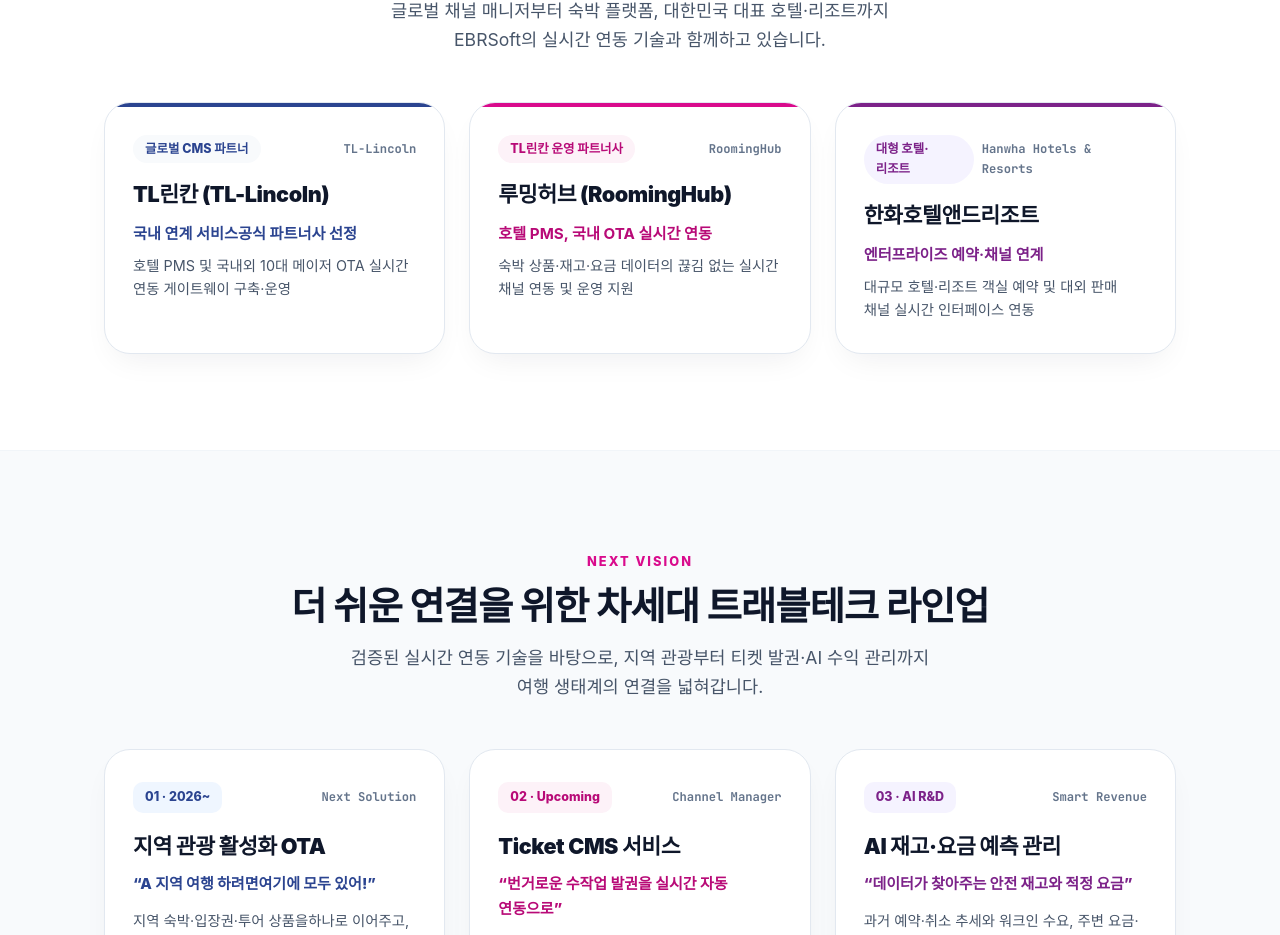
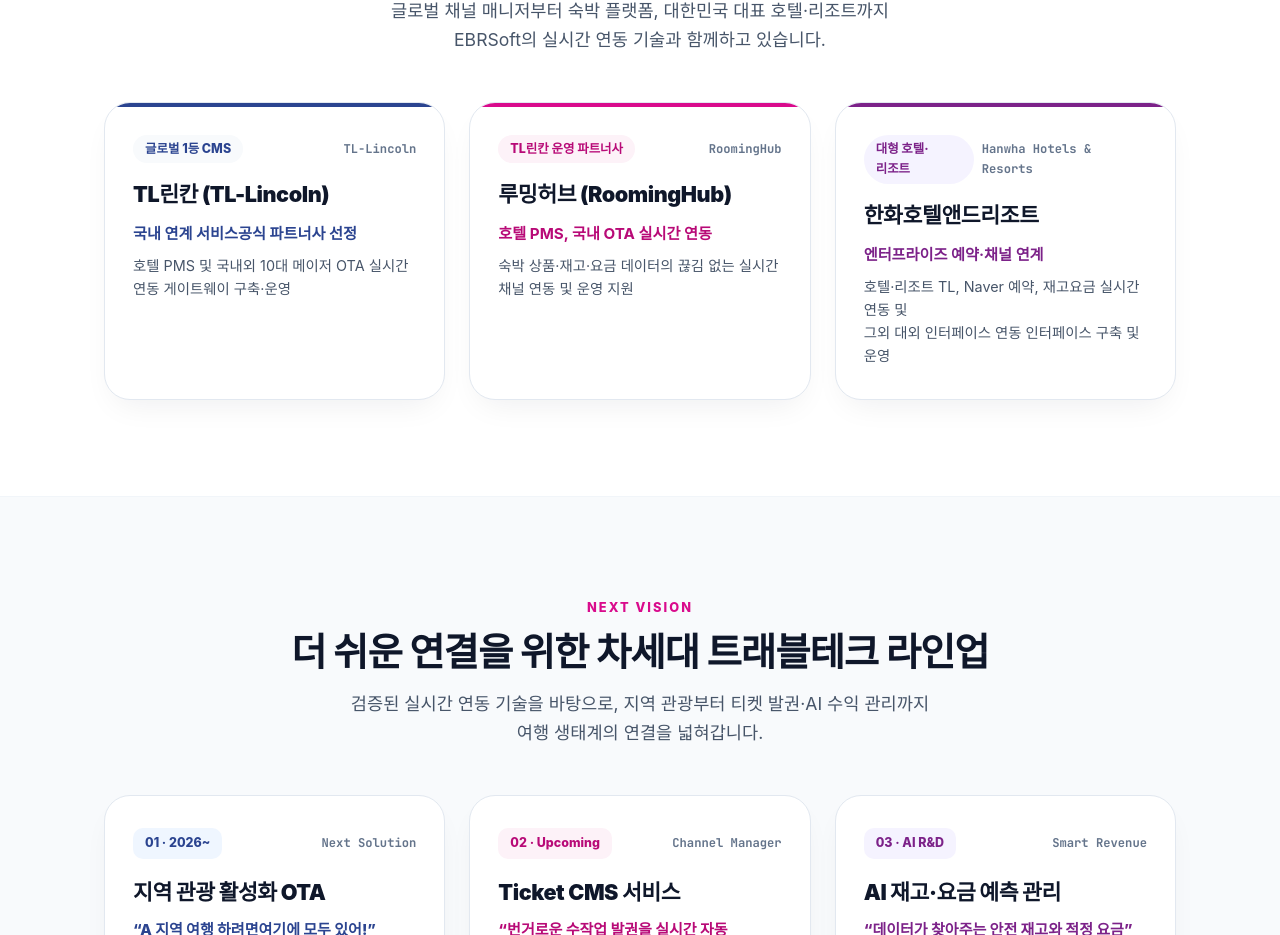
Before and after one commit to ebrsoft/ebrsoft_homepage, a Vue app: page / in a window 1280 px wide. Shown: the part 2478-3413 px from the top of the page. Built offline with nearby package versions, Linux system fonts and the light colour scheme; a web font is replaced by a local one.

Commit message:
fix(clients): TL린칸 배지(글로벌 1등 CMS) 및 한화호텔앤드리조트 상세 연동 문구 수정

```diff
--- a/src/components/sections/ClientsSection.vue
+++ b/src/components/sections/ClientsSection.vue
@@ -63,7 +63,12 @@
             </template>
           </p>
           <p v-else class="client-summary">{{ client.summary }}</p>
-          <p class="client-detail">{{ client.detail }}</p>
+          <p v-if="client.detailLines" class="client-detail">
+            <template v-for="(line, idx) in client.detailLines" :key="idx">
+              {{ line }}<br v-if="idx < client.detailLines.length - 1" />
+            </template>
+          </p>
+          <p v-else class="client-detail">{{ client.detail }}</p>
         </article>
       </div>
 
--- a/src/data/businessContent.js
+++ b/src/data/businessContent.js
@@ -94,7 +94,7 @@
     id: 'tllincoln',
     name: 'TL린칸 (TL-Lincoln)',
     nameEn: 'TL-Lincoln',
-    category: '글로벌 CMS 파트너',
+    category: '글로벌 1등 CMS',
     summary: '국내 연계 서비스 공식 파트너사 선정',
     summaryLines: ['국내 연계 서비스', '공식 파트너사 선정'],
     detail: '호텔 PMS 및 국내외 10대 메이저 OTA 실시간 연동 게이트웨이 구축·운영',
@@ -117,7 +117,11 @@
     nameEn: 'Hanwha Hotels & Resorts',
     category: '대형 호텔·리조트',
     summary: '엔터프라이즈 예약·채널 연계',
-    detail: '대규모 호텔·리조트 객실 예약 및 대외 판매 채널 실시간 인터페이스 연동',
+    detail: '호텔·리조트 TL, Naver 예약, 재고요금 실시간 연동 및 그외 대외 인터페이스 연동 인터페이스 구축 및 운영',
+    detailLines: [
+      '호텔·리조트 TL, Naver 예약, 재고요금 실시간 연동 및',
+      '그외 대외 인터페이스 연동 인터페이스 구축 및 운영'
+    ],
     accent: 'purple',
     visible: true
   },
```
